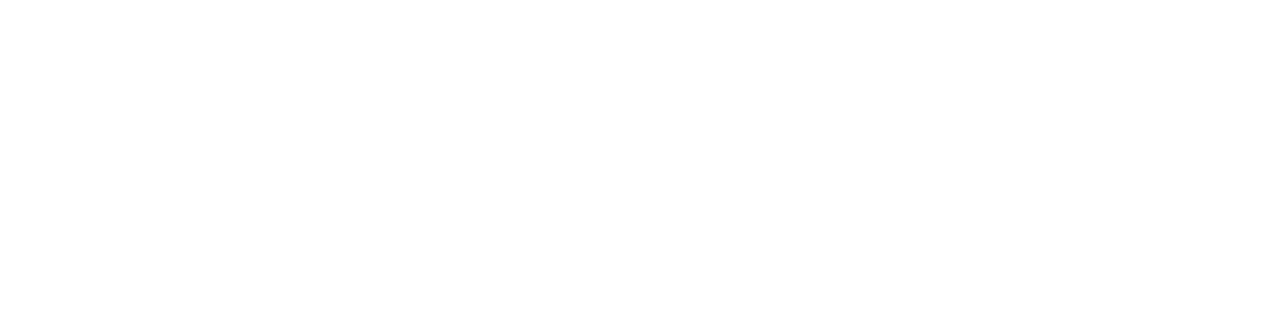
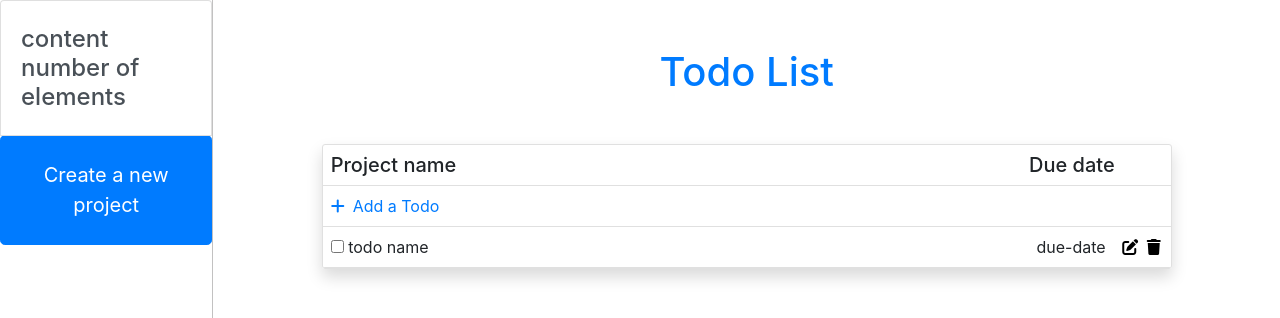
Before and after one commit to mahmoud717/todo-list, a website built with webpack: page src/template.html in a window 1280 px wide. Shown: the top 318 px of the page. Built offline with nearby package versions, Linux system fonts and the light colour scheme.

Commit message:
finished structuring html and css

```diff
--- a/package.json
+++ b/package.json
@@ -12,7 +12,6 @@
   "license": "ISC",
   "devDependencies": {
     "babel-eslint": "^10.1.0",
-    "bootstrap": "^4.3.1",
     "css-loader": "^2.1.0",
     "eslint": "^6.8.0",
     "eslint-config-airbnb-base": "^14.1.0",
@@ -37,7 +36,9 @@
     "webpack-merge": "^4.2.1"
   },
   "dependencies": {
-    "clean-webpack-plugin": "^2.0.0"
+    "clean-webpack-plugin": "^2.0.0",
+    "date-fns": "^2.16.1",
+    "bootstrap": "^4.3.1"
   },
   "repository": {
     "type": "git",
--- a/src/app/index.js
+++ b/src/app/index.js
@@ -1 +1,21 @@
 import '../assets/style/main.scss';
+
+class Todo {
+  constructor(title, description, dueDate, priority) {
+    this.title = title;
+    this.description = description;
+    this.dueDate = dueDate;
+    this.priority = priority;
+  }
+
+  switchPriority() {
+    console.log('hello');
+  }
+
+  done() {
+
+  }
+}
+
+const firstTodo = new Todo('asd', 'asd', 'ad', 'asd');
+firstTodo.switchPriority();
--- a/src/app/vendor.js
+++ b/src/app/vendor.js
@@ -1 +1,2 @@
 import 'bootstrap';
+import 'date-fns';
--- a/src/assets/style/main.scss
+++ b/src/assets/style/main.scss
@@ -1 +1,34 @@
 @import "~bootstrap/scss/bootstrap";
+
+.list-group {
+  border-right: 1px solid rgb(194, 193, 193);
+  height: 100vh;
+}
+
+.todo-container {
+  max-height: 700px;
+  max-width: 850px;
+  border-radius: 3px;
+  border: 1px rgb(224, 224, 224) solid;
+  overflow-y: auto;
+
+  .todo-header {
+    border-bottom: rgb(224, 224, 224) 1px solid;
+  }
+
+  .todo {
+    border-bottom: 1px solid rgb(224, 224, 224);
+  }
+
+  .todo-right {
+    .fas {
+      background-color: white;
+      border: none;
+      padding: 0 2px;
+    }
+
+    span {
+      margin-right: 10px;
+    }
+  }
+}
--- a/src/template.html
+++ b/src/template.html
@@ -4,6 +4,50 @@
     <meta charset="UTF-8" />
     <meta http-equiv="X-UA-Compatible" content="ie=edge" />
     <title>template</title>
+    <script src="https://kit.fontawesome.com/a076d05399.js"></script>
   </head>
-  <body></body>
+  <body>
+    <main class="container-fluid p-0 m-0 row">
+      <div class="side-bar col-3 col-lg-2 m-0 p-0">
+        <div class="list-group project-display">
+          <a
+            href="#"
+            class="list-group-item list-group-item-action py-4 project h4"
+          >
+            <span class="project-content"> content </span>
+            <span class="project-todo-number">number of elements</span>
+          </a>
+          <button class="btn btn-primary btn-lg py-4">
+            Create a new project
+          </button>
+        </div>
+      </div>
+      <div class="app-container col-9 col-lg-10 p-5">
+        <h1 class="text-center text-primary">Todo List</h1>
+        <div class="todo-container container shadow w-100 mt-5 p-0">
+          <div class="todo-header d-flex justify-content-between p-2">
+            <span class="todo-project-name h5 m-0 p-0">Project name</span>
+            <span class="due-date h5 mr-5 m-0 p-0"> Due date</span>
+          </div>
+          <a class="todo-display">
+            <a class="todo d-flex justify-content-start align-items-center p-2 text-decoration-none" href="#">
+              <span class="fas fa-plus pb-0 mb-0 mr-2"></span>
+              <p class="m-0">Add a Todo</p>
+            </a>
+            <div class="todo d-flex justify-content-between p-2">
+              <div class="todo-left">
+                <input type="checkbox" name="todo" />
+                <span class="p-0">todo name</span>
+              </div>
+              <div class="todo-right">
+                <span>due-date</span>
+                <button class="fas fa-edit"></button>
+                <button class="fas fa-trash"></button>
+              </div>
+            </div>
+          </div>
+        </div>
+      </div>
+    </main>
+  </body>
 </html>
```
Also changed, not shown: 1 other file.
